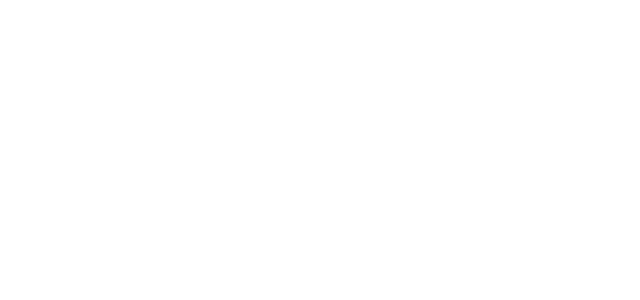
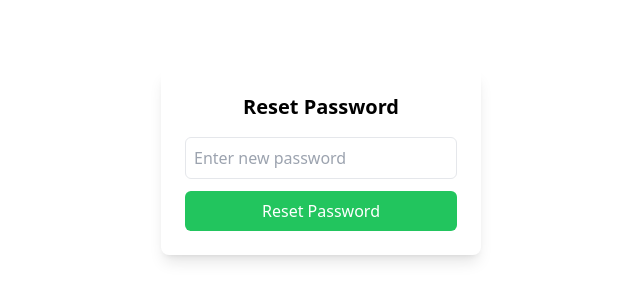
Before and after one commit to nitin01924/note-app, a React (Vite) app in the folder Frontend/: page /reset-password in a window 1280 px wide. Before the commit this address had no page. Shown: the part 238-538 px from the top of the page, without its empty margins (319-959 px from the left). Built offline with nearby package versions, Linux system fonts and the light colour scheme.

Commit message:
feat: add reset password UI and complete auth flow

```diff
--- a/Frontend/src/App.jsx
+++ b/Frontend/src/App.jsx
@@ -9,7 +9,9 @@
 import { Analytics } from "@vercel/analytics/react";
 import VerifyEmail from "./pages/VerifyEmail.jsx";
 import ForgotPassword from "./pages/ForgotPassword.jsx";
+import ResetPassword from "./pages/ResetPassword.jsx";
 
+//
 //  FUNCTION - APP
 function App() {
   const [user, setUser] = useState(null);
@@ -98,7 +100,8 @@
           element={token ? <Notes /> : <Navigate to="/" />}
         />
         <Route path="/verify-email" element={<VerifyEmail />} />
-      <Route path="/forgot-password" element={<ForgotPassword />} />
+        <Route path="/forgot-password" element={<ForgotPassword />} />
+        <Route path="/reset-password" element={<ResetPassword />} />
       </Routes>
       <ToastContainer position="top-right" autoClose={2000} />
       <Analytics />
--- /dev/null
+++ b/Frontend/src/pages/ResetPassword.jsx
@@ -0,0 +1,69 @@
+import { useState } from "react";
+import { useSearchParams, useNavigate } from "react-router-dom";
+import { toast } from "react-toastify";
+import { apiRequest } from "../utils/api";
+
+function ResetPassword() {
+  const [searchParams] = useSearchParams();
+  const navigate = useNavigate();
+
+  const [password, setPassword] = useState("");
+  const [loading, setLoading] = useState(false);
+
+  const token = searchParams.get("token");
+
+  const handleSubmit = async (e) => {
+    e.preventDefault();
+
+    if (!password) {
+      return toast.error("Please enter new password");
+    }
+
+    try {
+      setLoading(true);
+
+      const res = await apiRequest(`/auth/reset-password?token=${token}`, {
+        method: "POST",
+        body: JSON.stringify({ password }),
+      });
+
+      toast.success(res.message);
+
+      setTimeout(() => {
+        navigate("/");
+      }, 2000);
+    } catch (error) {
+      toast.error(error.message);
+    } finally {
+      setLoading(false);
+    }
+  };
+
+  return (
+    <div className="flex items-center justify-center h-screen">
+      <div className="w-80 p-6 shadow-lg rounded-lg flex flex-col gap-4">
+        <h2 className="text-xl font-bold text-center">Reset Password</h2>
+
+        <form onSubmit={handleSubmit} className="flex flex-col gap-3">
+          <input
+            type="password"
+            placeholder="Enter new password"
+            className="p-2 border rounded-md"
+            value={password}
+            onChange={(e) => setPassword(e.target.value)}
+          />
+
+          <button
+            type="submit"
+            disabled={loading}
+            className="bg-green-500 text-white py-2 rounded-md"
+          >
+            {loading ? "Resetting..." : "Reset Password"}
+          </button>
+        </form>
+      </div>
+    </div>
+  );
+}
+
+export default ResetPassword;
```
